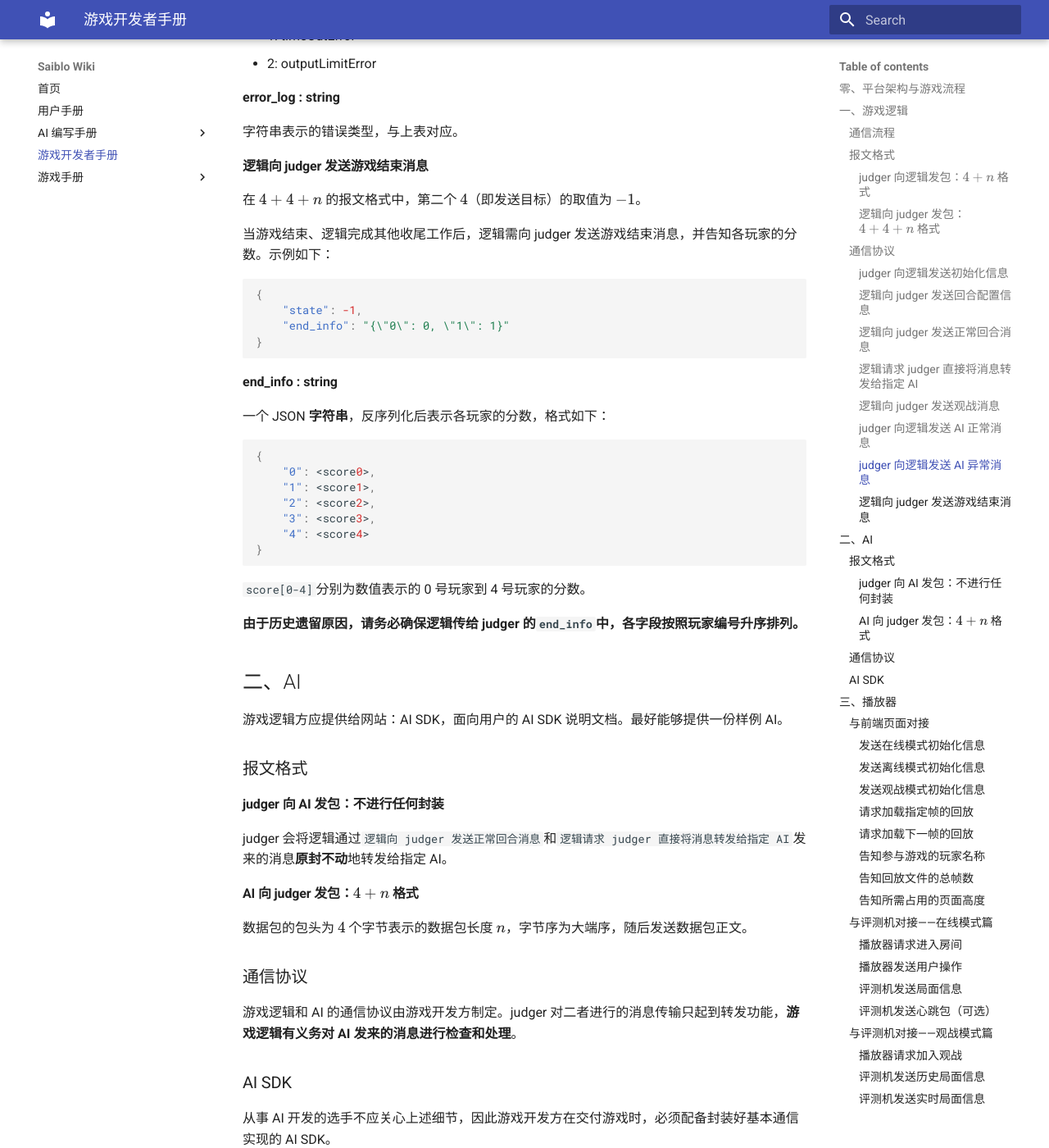
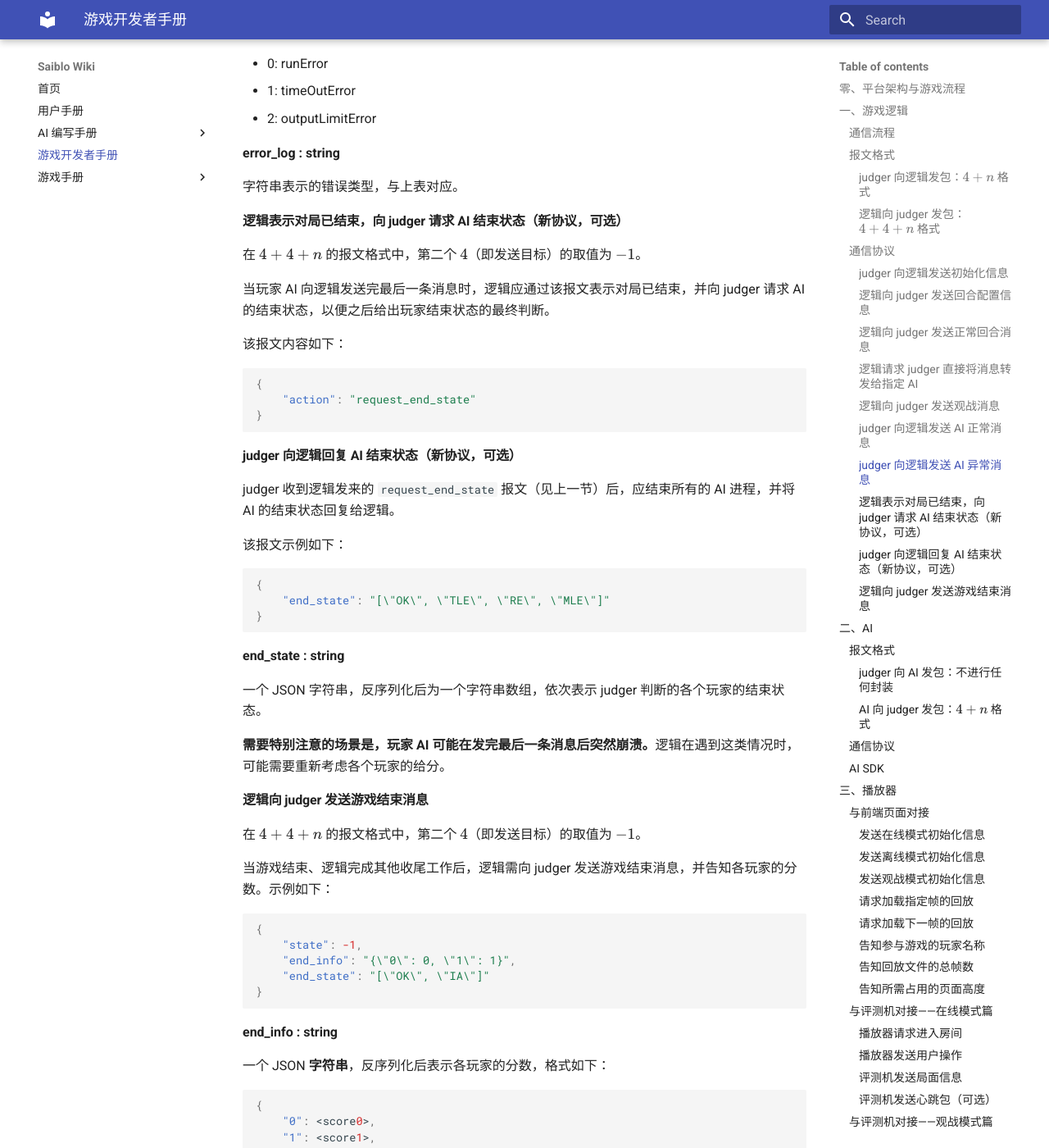
Before and after one commit to saiblo/saiblo-docs, an MkDocs documentation site: the page built from docs/developer/developer.md, in a window 1280 px wide and 1400 px high, scrolled down 7348 px. Shown: the whole window at 82% size. Built offline with MkDocs 1.6.1 and Material for MkDocs 9.7.7, drawn with Linux system fonts in a browser that asks for light colours; some of the changed text lies outside the part shown.

Commit message:
Update developer doc related to end_state handling

````diff
--- a/docs/developer/developer.md
+++ b/docs/developer/developer.md
@@ -240,6 +240,38 @@ judger 允许在同一回合中同时监听多个 AI，**但在实际操作中
 
 字符串表示的错误类型，与上表对应。
 
+#### 逻辑表示对局已结束，向 judger 请求 AI 结束状态（新协议，可选）
+
+在 $4+4+n$ 的报文格式中，第二个 $4$（即发送目标）的取值为 $-1$。
+
+当玩家 AI 向逻辑发送完最后一条消息时，逻辑应通过该报文表示对局已结束，并向 judger 请求 AI 的结束状态，以便之后给出玩家结束状态的最终判断。
+
+该报文内容如下：
+
+```json
+{
+    "action": "request_end_state"
+}
+```
+
+#### judger 向逻辑回复 AI 结束状态（新协议，可选）
+
+judger 收到逻辑发来的 `request_end_state` 报文（见上一节）后，应结束所有的 AI 进程，并将 AI 的结束状态回复给逻辑。
+
+该报文示例如下：
+
+```json
+{
+    "end_state": "[\"OK\", \"TLE\", \"RE\", \"MLE\"]"
+}
+```
+
+**end_state : string**
+
+一个 JSON 字符串，反序列化后为一个字符串数组，依次表示 judger 判断的各个玩家的结束状态。
+
+**需要特别注意的场景是，玩家 AI 可能在发完最后一条消息后突然崩溃。**逻辑在遇到这类情况时，可能需要重新考虑各个玩家的给分。
+
 #### 逻辑向 judger 发送游戏结束消息
 
 在 $4+4+n$ 的报文格式中，第二个 $4$（即发送目标）的取值为 $-1$。
@@ -249,7 +281,8 @@ judger 允许在同一回合中同时监听多个 AI，**但在实际操作中
 ```JSON
 {
     "state": -1,
-    "end_info": "{\"0\": 0, \"1\": 1}"
+    "end_info": "{\"0\": 0, \"1\": 1}",
+    "end_state": "[\"OK\", \"IA\"]"
 }
 ```
 
@@ -270,6 +303,12 @@ judger 允许在同一回合中同时监听多个 AI，**但在实际操作中
 `score[0-4]`分别为数值表示的 0 号玩家到 4 号玩家的分数。
 
 **由于历史遗留原因，请务必确保逻辑传给 judger 的`end_info`中，各字段按照玩家编号升序排列。**
+
+**end_state : string : optional**
+
+一个 JSON 字符串，反序列化后为一个字符串数组，依次表示各个玩家的结束状态。
+
+游戏逻辑可以覆盖 judger 给出的结束状态。比较典型的应用场景是，游戏逻辑希望给出 IA 结果（表示 Illegal Action），而这一点显然不可能由 judger 自己给出判断。
 
 ## 二、AI
 
````
